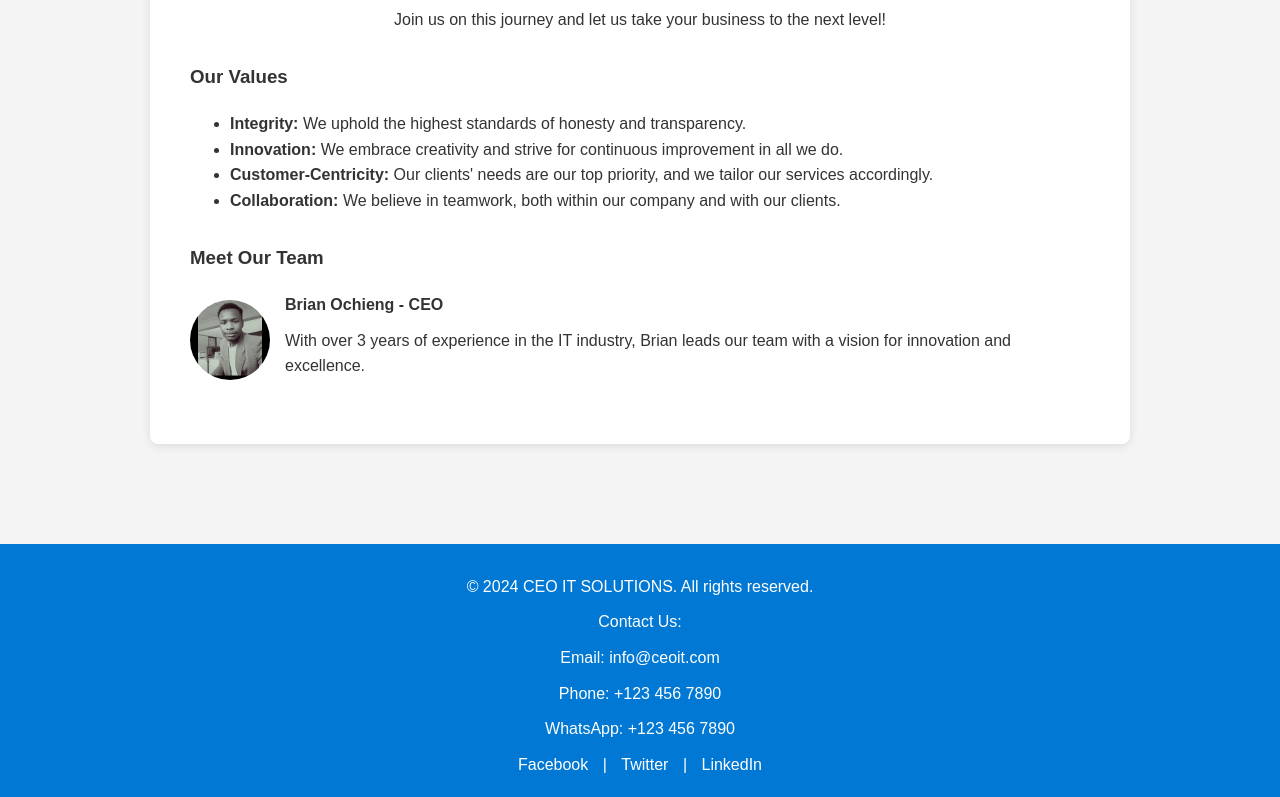
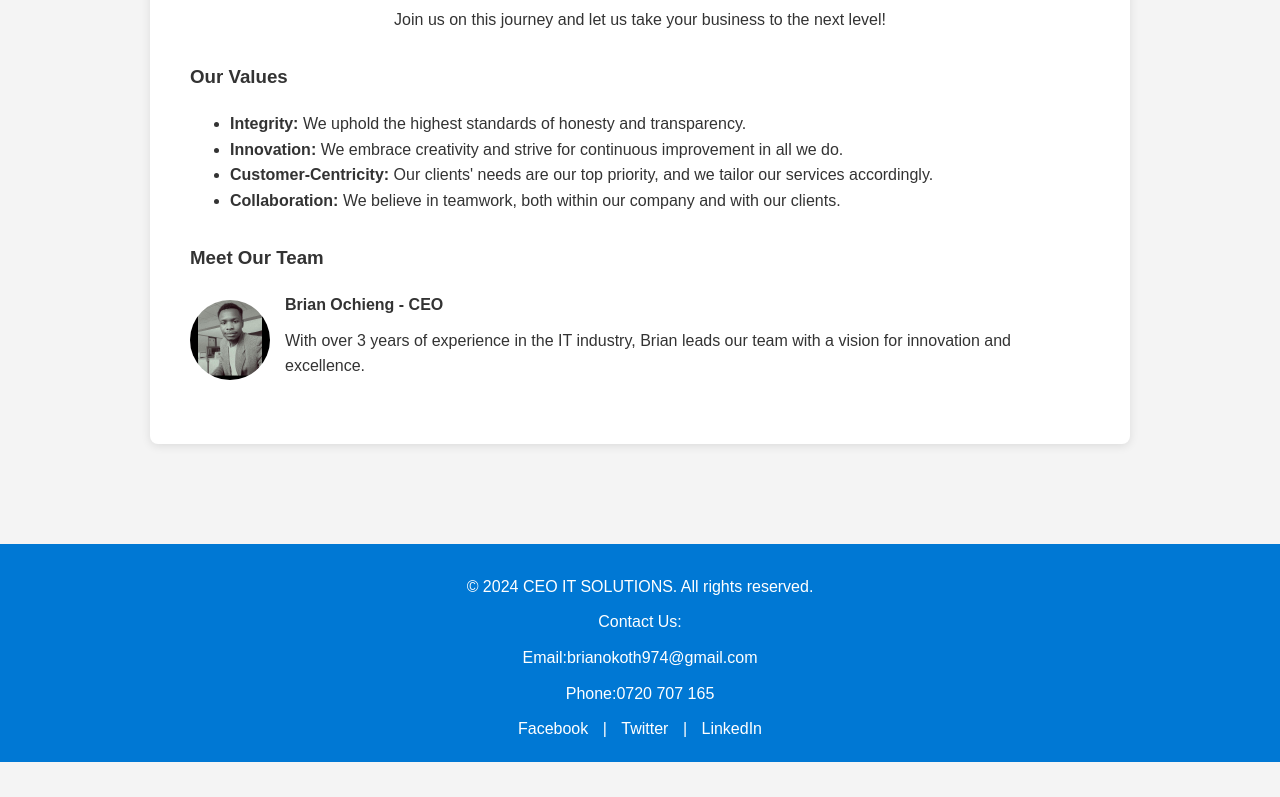
Before and after one commit to Brian-1-tech/ceoitsolutions, a plain HTML site: page about.html in a window 1280 px wide. Shown: the part 524-1321 px from the top of the page. After the commit the page ends 1286 px from the top, so only its background shows below. Drawn offline with Linux system fonts and the light colour scheme.

Commit message:
Update about.html

```diff
--- a/about.html
+++ b/about.html
@@ -131,9 +131,9 @@
         <p>&copy; 2024 CEO IT SOLUTIONS. All rights reserved.</p>
         <div class="contact-info">
             <p>Contact Us:</p>
-            <p>Email: info@ceoit.com</p>
-            <p>Phone: +123 456 7890</p>
-            <p>WhatsApp: +123 456 7890</p>
+            <p>Email:brianokoth974@gmail.com</p>
+            <p>Phone:0720 707 165</p>
+
             <div class="socials">
                 <a href="https://facebook.com">Facebook</a> |
                 <a href="https://twitter.com">Twitter</a> |
```
